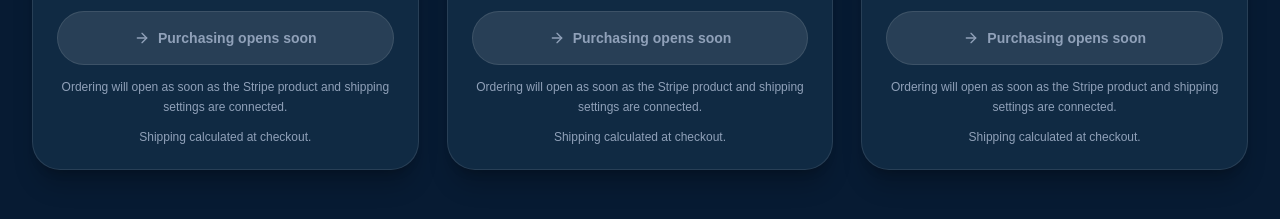
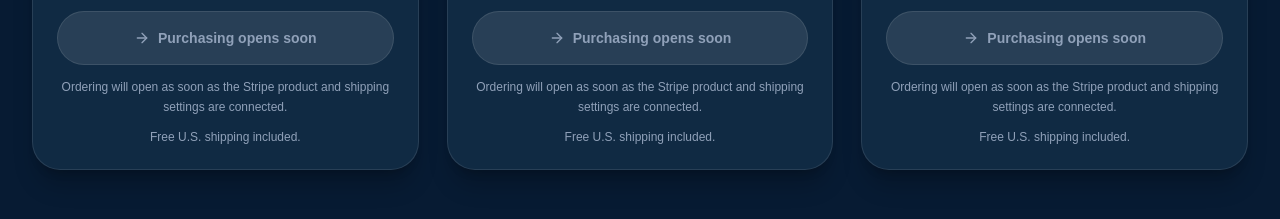
Before and after one commit to ERGProperties/awakened-perspective-press, a Next.js app: page /conversations-with-my-inner-being in a window 1280 px wide. Shown: the part 2340-2559 px from the top of the page. Built offline with nearby package versions, Linux system fonts and the light colour scheme.

Commit message:
Show free U.S. shipping for individual hardcovers

```diff
--- a/app/conversations-with-my-inner-being/page.tsx
+++ b/app/conversations-with-my-inner-being/page.tsx
@@ -137,7 +137,6 @@ function BoxSetArtwork() {
 }
 
 export default function ConversationsWithMyInnerBeingPage() {
-  const standardShippingConfigured = Boolean(process.env.STRIPE_SHIPPING_RATE_ID_STANDARD);
   const priceIds: Record<string, string | undefined> = {
     "understanding-external-reflections-hardcover": process.env.STRIPE_PRICE_ID_UER_HARDCOVER,
     "abundance-abounds-hardcover": process.env.STRIPE_PRICE_ID_ABUNDANCE_HARDCOVER,
@@ -225,8 +224,8 @@ export default function ConversationsWithMyInnerBeingPage() {
                     <p className="text-xs text-slate-400">Hardcover edition</p>
                     <p className="mt-1 text-2xl font-bold text-amber-300">$26.99</p>
                   </div>
-                  <PurchaseButton product={book.product} configured={Boolean(priceIds[book.product] && standardShippingConfigured)} label={`Purchase hardcover — $26.99`} />
-                  <p className="mt-3 text-center text-xs text-slate-400">Shipping calculated at checkout.</p>
+                  <PurchaseButton product={book.product} configured={Boolean(priceIds[book.product])} label={`Purchase hardcover — $26.99`} />
+                  <p className="mt-3 text-center text-xs text-slate-400">Free U.S. shipping included.</p>
                 </div>
               </article>
             ))}
```
